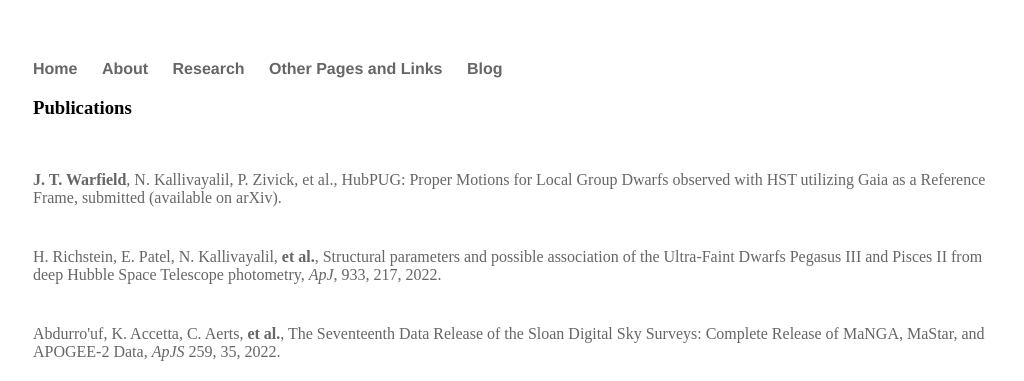
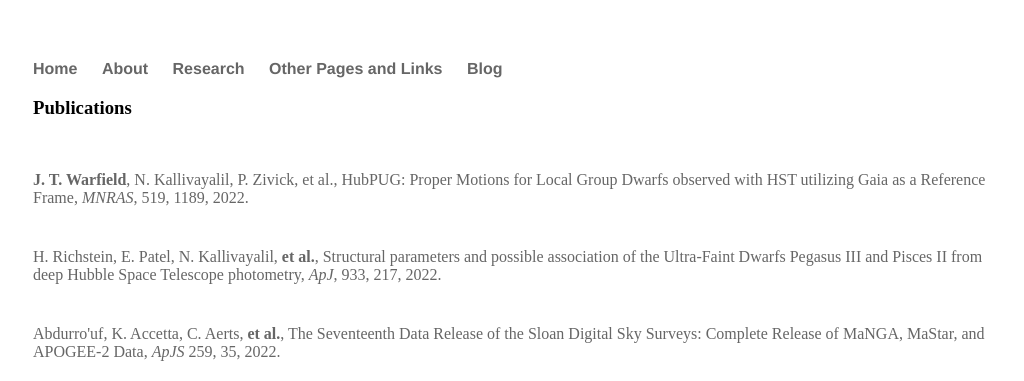
Before and after one commit to jackwarfield/jackwarfield.github.io, a Jekyll site: the page built from research/index.html, in a window 1280 px wide. Shown: the top 381 px of the page, without its empty margins (127-1151 px from the left). Built offline with Jekyll 4.4.1, drawn with Linux system fonts in a browser that asks for light colours.

Commit message:
update hubpug to mnras published

```diff
--- a/research/index.html
+++ b/research/index.html
@@ -5,12 +5,12 @@ title: Research
 <div class="blurb">
 	<h3>Publications</h3>
 	<p>
-    <pre>&#9;</pre><a href='https://ui.adsabs.harvard.edu/abs/2022arXiv220902751W/abstract'><b>J. T. Warfield</b>, N. Kallivayalil, P. Zivick, et al., HubPUG: Proper Motions for Local Group Dwarfs observed with HST utilizing Gaia as a Reference Frame, submitted (available on arXiv).</a><br>
+    <pre>&#9;</pre><a href='https://ui.adsabs.harvard.edu/abs/2022arXiv220902751W/abstract'><b>J. T. Warfield</b>, N. Kallivayalil, P. Zivick, et al., HubPUG: Proper Motions for Local Group Dwarfs observed with HST utilizing Gaia as a Reference Frame, <i>MNRAS</i>, 519, 1189, 2022.</a><br>
     <pre>&#9;</pre><a href='https://iopscience.iop.org/article/10.3847/1538-4357/ac7226'>H. Richstein, E. Patel, N. Kallivayalil, <b>et al.</b>, Structural parameters and possible association of the Ultra-Faint Dwarfs Pegasus III and Pisces II from deep Hubble Space Telescope photometry, <i>ApJ</i>, 933, 217, 2022.</a><br>
     <pre>&#9;</pre><a href='https://iopscience.iop.org/article/10.3847/1538-4365/ac4414'>Abdurro'uf, K. Accetta, C. Aerts, <b>et al.</b>, The Seventeenth Data Release of the Sloan Digital Sky Surveys: Complete Release of MaNGA, MaStar, and APOGEE-2 Data, <i>ApJS</i> 259, 35, 2022.</a><br>
-	<pre>&#9;</pre><a href='https://iopscience.iop.org/article/10.3847/1538-4357/ac2c83'>J. C. Zinn, D. Stello., Y. Elsworth, <b>et al.</b>, The <i>K2</i> Galactic Archaeology Program Data Release 3: Age-abundance patterns in C1-C8, C10-C18, <i>ApJ</i> 926, 191, 2022.</a><br>
-	<pre>&#9;</pre><a href='https://iopscience.iop.org/article/10.3847/1538-3881/abd39d'><b> J. T. Warfield</b>, J. C. Zinn, M. H. Pinsonneault, J. A. Johnson, et al., An Intermediate-age Alpha-rich Galactic Population in <i>K2</i>, <i>AJ</i> 161, 100, 2021.</a><br>
-	<pre>&#9;</pre><a href='https://iopscience.iop.org/article/10.3847/1538-4365/abbee3/pdf'>J. C. Zinn, D. Stello., Y. Elsworth, <b>et al.</b>, The <i>K2</i> Galactic Archaeology Program Data Release 2: Asteroseismic Results From Campaigns 4, 6, &amp; 7, <i>ApJS</i> 251, 23, 2020.</a><br>
-	<pre>&#9;</pre><a href='https://link.springer.com/article/10.1007%2Fs11664-017-5942-6'>M. S. Haseman, P. Saadaktia, <b>J. T. Warfield</b>, J. Lawrence, A. Harnandez, G. E. Jellison, L.A. Boatner, and F. A. Selim, Optical and electrical properties of Sn-doped ZnO single crystals, Journal of Electronic Materials 47, 1497, 2018.</a>
+    <pre>&#9;</pre><a href='https://iopscience.iop.org/article/10.3847/1538-4357/ac2c83'>J. C. Zinn, D. Stello., Y. Elsworth, <b>et al.</b>, The <i>K2</i> Galactic Archaeology Program Data Release 3: Age-abundance patterns in C1-C8, C10-C18, <i>ApJ</i> 926, 191, 2022.</a><br>
+    <pre>&#9;</pre><a href='https://iopscience.iop.org/article/10.3847/1538-3881/abd39d'><b> J. T. Warfield</b>, J. C. Zinn, M. H. Pinsonneault, J. A. Johnson, et al., An Intermediate-age Alpha-rich Galactic Population in <i>K2</i>, <i>AJ</i> 161, 100, 2021.</a><br>
+    <pre>&#9;</pre><a href='https://iopscience.iop.org/article/10.3847/1538-4365/abbee3/pdf'>J. C. Zinn, D. Stello., Y. Elsworth, <b>et al.</b>, The <i>K2</i> Galactic Archaeology Program Data Release 2: Asteroseismic Results From Campaigns 4, 6, &amp; 7, <i>ApJS</i> 251, 23, 2020.</a><br>
+    <pre>&#9;</pre><a href='https://link.springer.com/article/10.1007%2Fs11664-017-5942-6'>M. S. Haseman, P. Saadaktia, <b>J. T. Warfield</b>, J. Lawrence, A. Harnandez, G. E. Jellison, L.A. Boatner, and F. A. Selim, Optical and electrical properties of Sn-doped ZnO single crystals, Journal of Electronic Materials 47, 1497, 2018.</a>
 	</p>
 </div><!-- /.blurb -->
```
